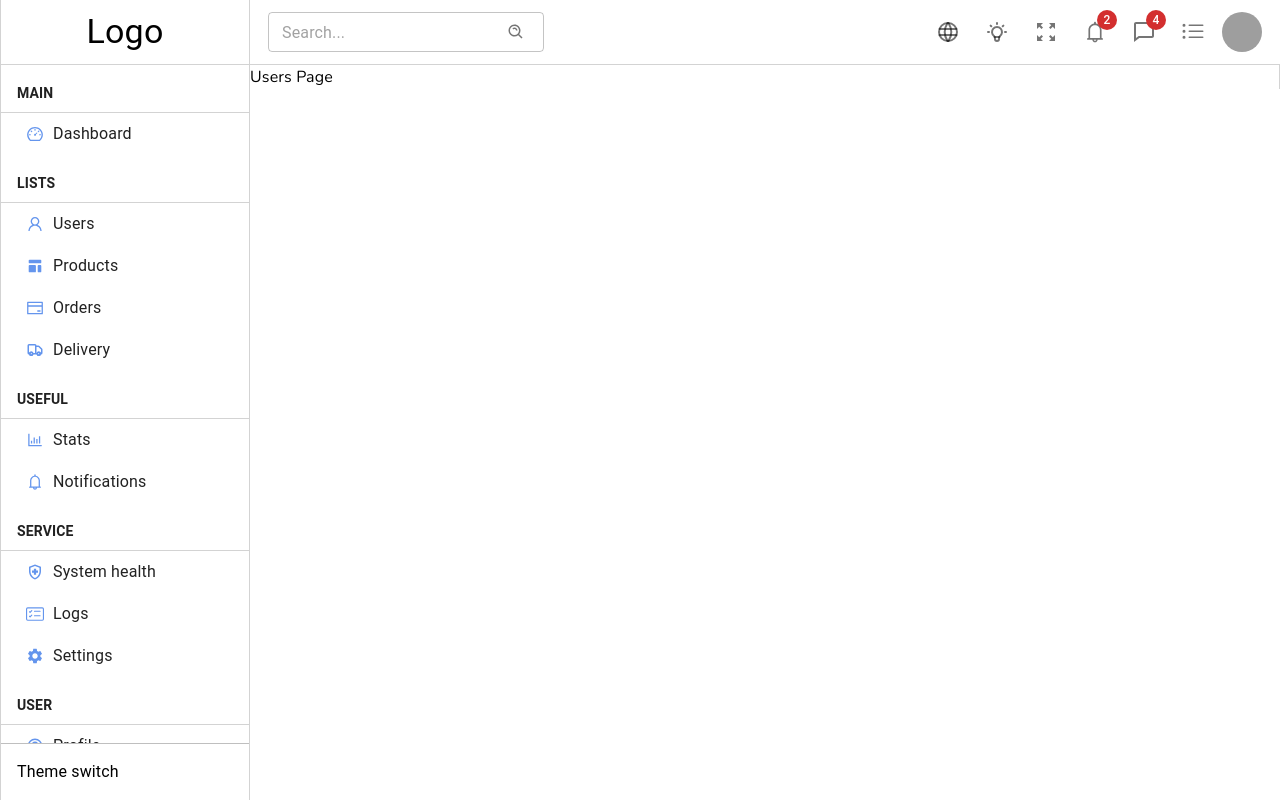
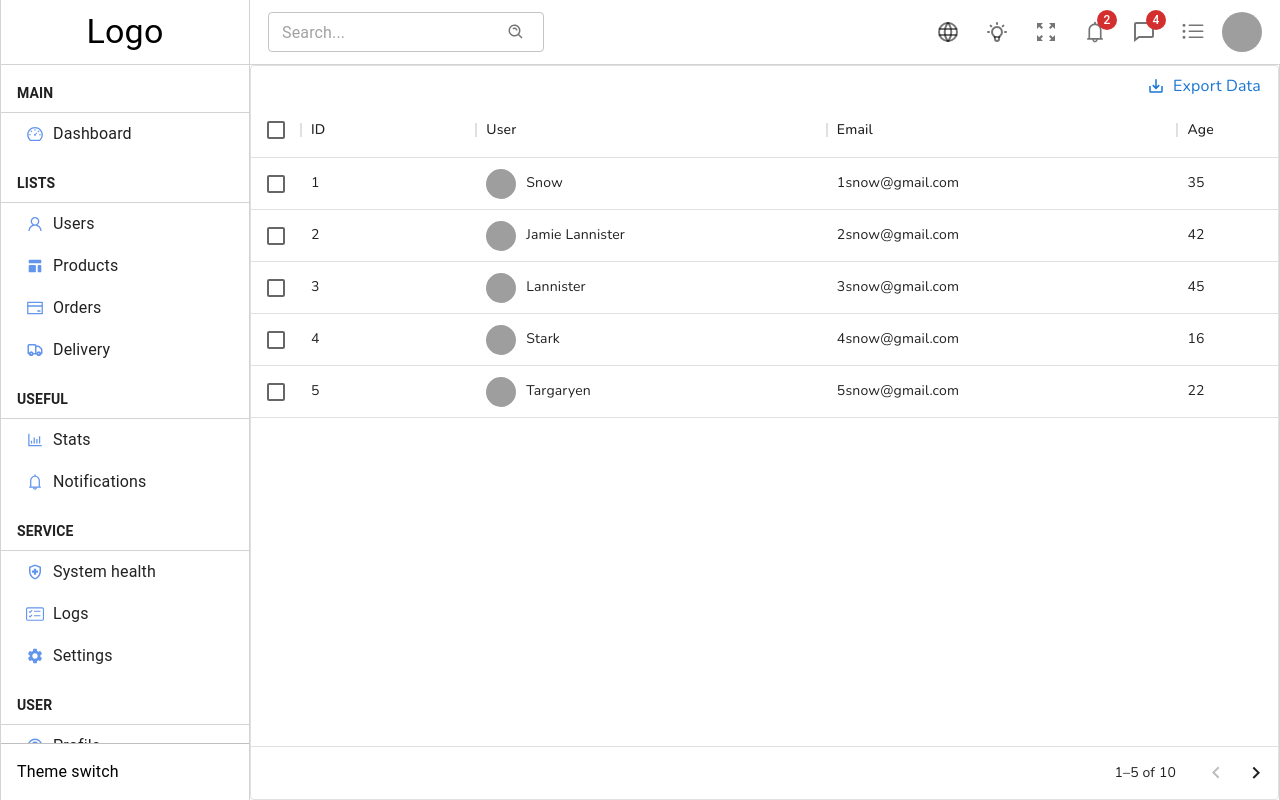
Before and after one commit to guzzz-12/admin-dashboard, a React (Create React App) app: page /users in a window 1280 px wide. Built offline with nearby package versions, Linux system fonts and the light colour scheme; grey boxes are pictures that could not be loaded.

Commit message:
Tabla de usuarios y sus dependencias

```diff
--- a/package.json
+++ b/package.json
@@ -6,6 +6,7 @@
     "@emotion/react": "^11.10.0",
     "@emotion/styled": "^11.10.0",
     "@mui/material": "^5.9.3",
+    "@mui/x-data-grid": "^5.15.1",
     "@reduxjs/toolkit": "^1.8.3",
     "@testing-library/jest-dom": "^5.14.1",
     "@testing-library/react": "^13.0.0",
--- /dev/null
+++ b/src/components/usersTable/index.tsx
@@ -0,0 +1,127 @@
+import {useState, useEffect} from "react";
+import {useSelector} from "react-redux";
+import {Avatar, Box, Typography} from "@mui/material";
+import {
+  DataGrid,
+  GridColDef,
+  GridLocaleText,
+  GridRenderCellParams,
+  GridToolbarContainer,
+  GridToolbarExport
+} from "@mui/x-data-grid";
+import {usersTableRows} from "./usersTableData";
+import {LayoutState} from "../../redux/store";
+import "./usersTable.css";
+
+
+const localization: Partial<GridLocaleText> = {
+  toolbarExport: <Typography textTransform="capitalize">Export Data</Typography>,
+}
+
+
+/*------------------------------------*/
+// Headers de las columnas de la tabla
+/*------------------------------------*/
+const usersColumns: GridColDef[] = [
+  {
+    field: "id",
+    headerName: "ID",
+    flex: 1,
+    sortable: true,
+    disableColumnMenu: true,
+  },
+  {
+    field: "user",
+    headerName: "User",
+    flex: 2,
+    sortable: false,
+    disableColumnMenu: false,
+    renderCell: (params: GridRenderCellParams) => {
+      return (
+        <Box style={{display: "flex", alignItems: "center", gap: "10px"}}>
+          <Avatar
+            style={{width: "30px", height: "30px"}}
+            src={params.row.img}
+            alt="avatar"
+          />
+          {params.row.username}
+        </Box>
+      );
+    },
+  },
+  {
+    field: "email",
+    headerName: "Email",
+    flex: 2,
+    sortable: true,
+    disableColumnMenu: true,
+  },
+
+  {
+    field: "age",
+    headerName: "Age",
+    flex: 1,
+    sortable: true,
+    filterable: true,
+    disableColumnMenu: false,
+  },
+  {
+    field: "status",
+    headerName: "Status",
+    flex: 1,
+    sortable: false,
+    filterable: true,
+    disableColumnMenu: false,
+    renderCell: (params: GridRenderCellParams) => {
+      const status = params.row.status as string;
+      return (
+        <Box
+          style={{
+            textTransform: "capitalize",
+            color: status === "active" ? "green" : status === "pending" ? "orange" : "red"
+          }}
+        >
+          {status}
+        </Box>
+      );
+    },
+  },
+];
+
+
+const UsersTable = () => {
+  const {navbarHeight} = useSelector((state: LayoutState) => state.layout);
+  const [page, setPage] = useState<number>(0);
+
+  useEffect(() => {
+    // Consultar la siguiente página de datos
+    console.log({page: page + 1});
+  }, [page]);
+
+  return (
+    <Box
+      style={{height: `calc(100vh - ${navbarHeight}px)`}}
+      className="users__table"
+    >
+      <DataGrid
+        rows={usersTableRows}
+        columns={usersColumns}
+        // components={{Toolbar: GridToolbar}}
+        components={{Toolbar: () => (
+          <GridToolbarContainer sx={{paddingRight: "var(--spacing)"}}>
+            <GridToolbarExport sx={{marginLeft: "auto"}} />
+          </GridToolbarContainer>
+        )}}
+        pageSize={5}
+        rowsPerPageOptions={[5]}
+        page={page}
+        localeText={localization}
+        onPageChange={(val) => setPage(val)}
+        checkboxSelection
+        disableSelectionOnClick
+      />
+    </Box>
+  );
+}
+
+export default UsersTable
--- /dev/null
+++ b/src/components/usersTable/usersTable.css
@@ -0,0 +1,3 @@
+.users__table {
+  height: 100vh;
+}
--- /dev/null
+++ b/src/components/usersTable/usersTableData.ts
@@ -0,0 +1,91 @@
+export interface UserData {
+  id: number;
+  username: string;
+  img: string;
+  status: "active" | "passive" | "pending";
+  email: string;
+  age: number;
+}
+
+export const usersTableRows: UserData[] = [
+  {
+    id: 1,
+    username: "Snow",
+    img: "https://images.pexels.com/photos/1820770/pexels-photo-1820770.jpeg?auto=compress&cs=tinysrgb&dpr=2&w=500",
+    status: "active",
+    email: "1snow@gmail.com",
+    age: 35,
+  },
+  {
+    id: 2,
+    username: "Jamie Lannister",
+    img: "https://images.pexels.com/photos/1820770/pexels-photo-1820770.jpeg?auto=compress&cs=tinysrgb&dpr=2&w=500",
+    email: "2snow@gmail.com",
+    status: "passive",
+    age: 42,
+  },
+  {
+    id: 3,
+    username: "Lannister",
+    img: "https://images.pexels.com/photos/1820770/pexels-photo-1820770.jpeg?auto=compress&cs=tinysrgb&dpr=2&w=500",
+    email: "3snow@gmail.com",
+    status: "pending",
+    age: 45,
+  },
+  {
+    id: 4,
+    username: "Stark",
+    img: "https://images.pexels.com/photos/1820770/pexels-photo-1820770.jpeg?auto=compress&cs=tinysrgb&dpr=2&w=500",
+    email: "4snow@gmail.com",
+    status: "active",
+    age: 16,
+  },
+  {
+    id: 5,
+    username: "Targaryen",
+    img: "https://images.pexels.com/photos/1820770/pexels-photo-1820770.jpeg?auto=compress&cs=tinysrgb&dpr=2&w=500",
+    email: "5snow@gmail.com",
+    status: "passive",
+    age: 22,
+  },
+  {
+    id: 6,
+    username: "Melisandre",
+    img: "https://images.pexels.com/photos/1820770/pexels-photo-1820770.jpeg?auto=compress&cs=tinysrgb&dpr=2&w=500",
+    email: "6snow@gmail.com",
+    status: "active",
+    age: 15,
+  },
+  {
+    id: 7,
+    username: "Clifford",
+    img: "https://images.pexels.com/photos/1820770/pexels-photo-1820770.jpeg?auto=compress&cs=tinysrgb&dpr=2&w=500",
+    email: "7snow@gmail.com",
+    status: "passive",
+    age: 44,
+  },
+  {
+    id: 8,
+    username: "Frances",
+    img: "https://images.pexels.com/photos/1820770/pexels-photo-1820770.jpeg?auto=compress&cs=tinysrgb&dpr=2&w=500",
+    email: "8snow@gmail.com",
+    status: "active",
+    age: 36,
+  },
+  {
+    id: 9,
+    username: "Roxie",
+    img: "https://images.pexels.com/photos/1820770/pexels-photo-1820770.jpeg?auto=compress&cs=tinysrgb&dpr=2&w=500",
+    email: "snow@gmail.com",
+    status: "pending",
+    age: 65,
+  },
+  {
+    id: 10,
+    username: "Roxie",
+    img: "https://images.pexels.com/photos/1820770/pexels-photo-1820770.jpeg?auto=compress&cs=tinysrgb&dpr=2&w=500",
+    email: "snow@gmail.com",
+    status: "active",
+    age: 65,
+  },
+];
--- a/src/pages/users/index.tsx
+++ b/src/pages/users/index.tsx
@@ -1,12 +1,11 @@
-import {Box, Typography} from "@mui/material";
+import {Box} from "@mui/material";
+import UsersTable from "../../components/usersTable";
 import "./users.css";
 
 const UsersPage = () => {
   return (
     <Box className="users">
-      <Typography>
-        Users Page
-      </Typography>
+      <UsersTable />
     </Box>
   )
 }
```
Also changed, not shown: 1 other file (tests, documents, lock files or other folders).
